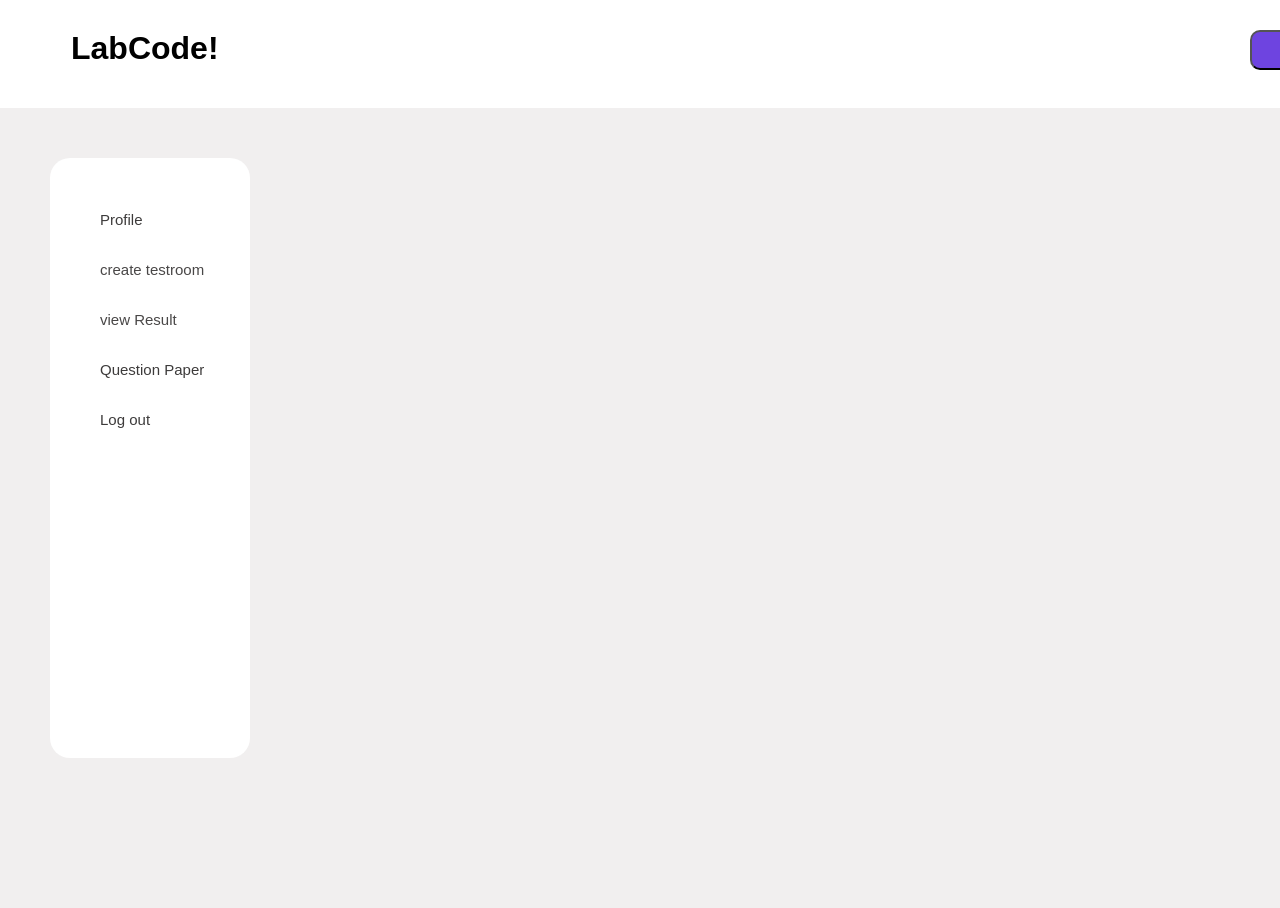
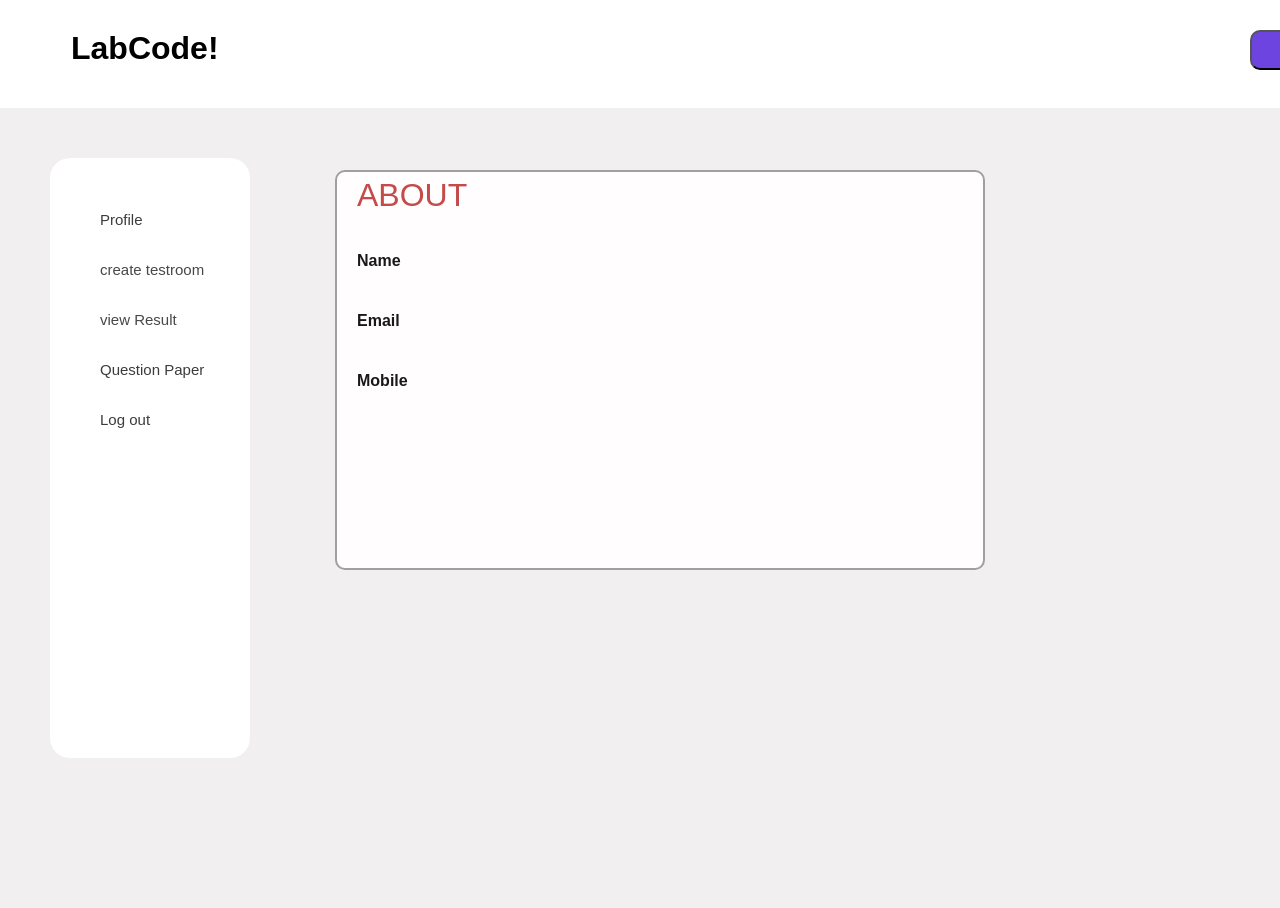
Before and after one commit to Piyushkumarsoni/LabCode, a Django app: page /teacher in a window 1280 px wide; the page is wider, and only the part inside the window is pictured. Run offline with Django 3.2, Linux system fonts and the light colour scheme.

Commit message:
Adding  teacher profile

```diff
--- a/template/teacher.html
+++ b/template/teacher.html
@@ -6,6 +6,88 @@
     <meta charset="UTF-8">
     <meta name="viewport" content="width=device-width, initial-scale=1.0">
     <title>Document</title>
+    <style>
+        .profiles{
+    position: absolute;
+width: 650px;
+height: 400px;
+left: 335px;
+top: 170px;
+
+background: #FFFDFD;
+border: 2px solid #A39F9F;
+box-sizing: border-box;
+border-radius: 10px;
+}
+
+.h1{
+    position: absolute;
+    width: 300px;
+    height: 20px;
+    left: 20px;
+    top: -5px;
+
+    font-family: sans-serif;
+    font-style: normal;
+    font-weight: inherit;
+
+    line-height: 15px;
+
+    color: #c54a4a;
+
+}
+
+.h2{
+    position: absolute;
+    width: 300px;
+    height: 40px;
+    left: 20px;
+    top: 60px;
+
+    font-family: sans-serif;
+    font-style: normal;
+    font-weight: inherit;
+
+    line-height: 15px;
+
+    color: #1a1919;
+
+}
+
+.h3{
+    position: absolute;
+    width: 300px;
+    height: 40px;
+    left: 20px;
+    top: 120px;
+
+    font-family: sans-serif;
+    font-style: normal;
+    font-weight: inherit;
+
+    line-height: 15px;
+
+    color: #1a1919;
+
+}
+
+.h4{
+    position: absolute;
+    width: 300px;
+    height: 40px;
+    left: 20px;
+    top: 180px;
+
+    font-family: sans-serif;
+    font-style: normal;
+    font-weight: inherit;
+
+    line-height: 15px;
+
+    color: #1a1919;
+
+}
+    </style>
     <link rel="stylesheet" href="{% static 'CSS/teacher.css' %}">
 </head>
 <body>
@@ -23,5 +105,11 @@
         </div>
 
     </div>
+    <div class="profiles">
+        <h1 class="h1">ABOUT</h1>
+    <div class="h2"><h4>Name</h4></div>
+    <div class="h3"><h4>Email</h4></div>
+    <div class="h4"><h4>Mobile</h4></div>
+    </div>
 </body>
 </html>
```
